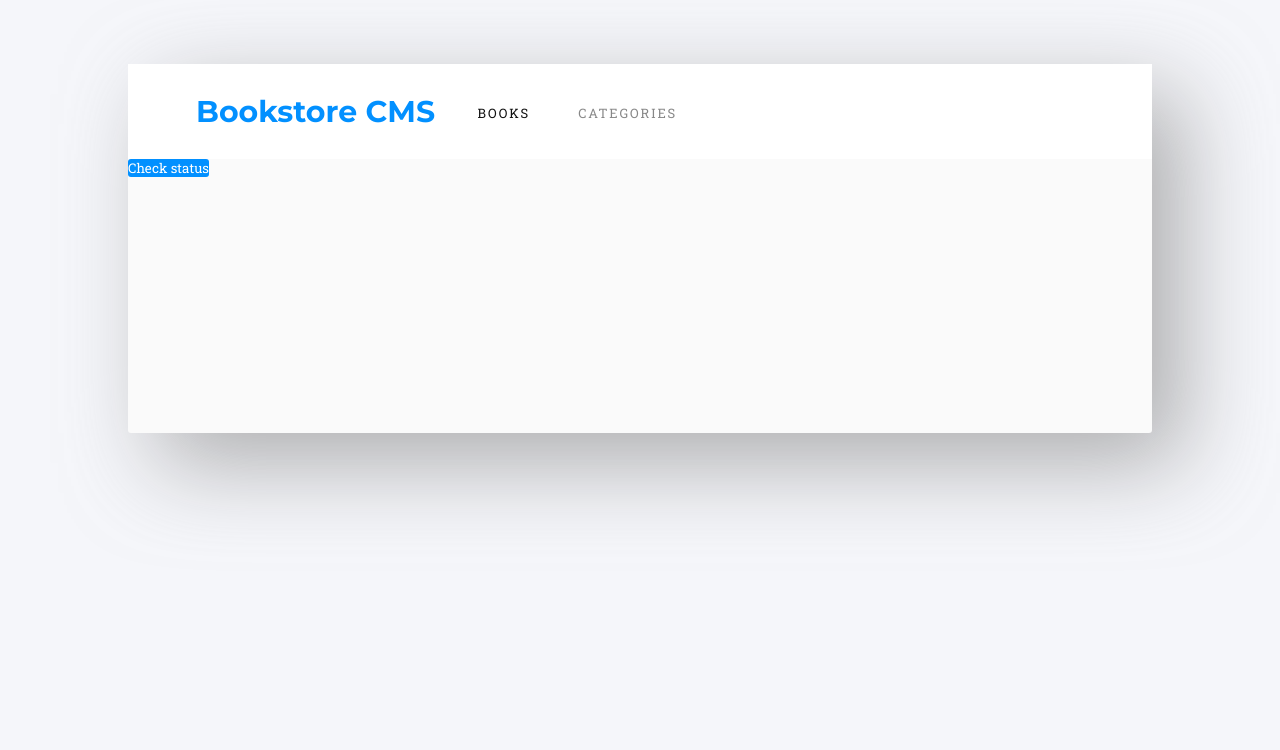
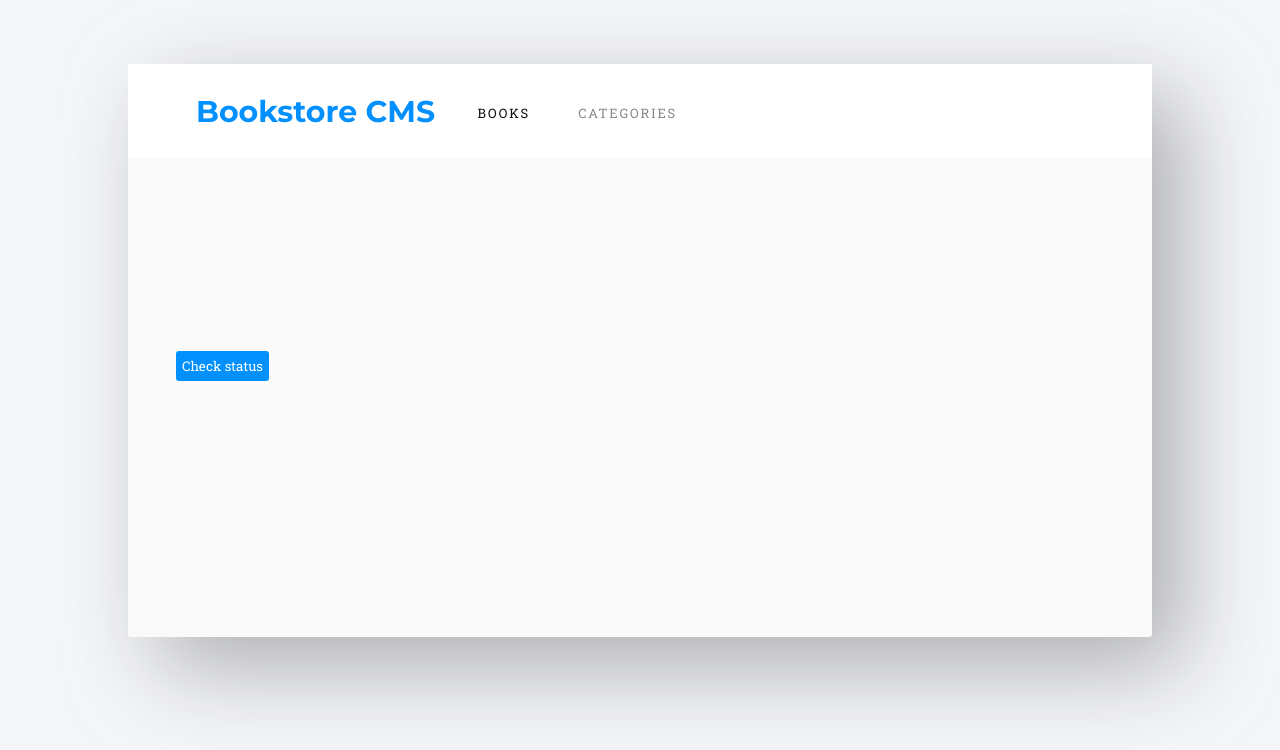
Before and after one commit to NATASHA-ct/DigitalLibrary, a React (Create React App) app: page /Category in a window 1280 px wide. Shown: the top 750 px of the page. Built offline with nearby package versions, Linux system fonts and the light colour scheme.

Commit message:
Modify checkstaus button in categories page

```diff
--- a/src/components/Category.js
+++ b/src/components/Category.js
@@ -1,14 +1,18 @@
-import { useDispatch } from 'react-redux';
+import { shallowEqual, useDispatch, useSelector } from 'react-redux';
 import { checkStatus } from '../redux/Categories/categories';
 
 const Category = () => {
   const dispatch = useDispatch();
+  const categories = useSelector((state) => state.categories, shallowEqual);
   const checkHandler = () => {
     dispatch(checkStatus());
+    const h2 = document.querySelector('.catHeader');
+    h2.innerHTML = categories;
   };
   return (
     <div>
-      <button type="button" onClick={checkHandler}>
+      <h2 className="catHeader"> </h2>
+      <button className="statusBtn" type="button" onClick={checkHandler}>
         Check status
       </button>
     </div>
--- a/src/index.css
+++ b/src/index.css
@@ -171,3 +171,17 @@ button {
   font-size: 0.813rem;
   font-weight: bold;
 }
+
+/* category page */
+.statusBtn{
+  padding: 6px;
+  margin-left: 3rem;
+  margin-top: 6rem;
+}
+
+.catHeader{
+  color: var(--textgrey);
+  margin-left: 3rem;
+  margin-top: 6rem;
+  font-weight: 300;
+}
--- a/src/redux/Categories/categories.js
+++ b/src/redux/Categories/categories.js
@@ -3,7 +3,7 @@ const CHECK = 'bookStore/categories/CHECK';
 export const categoriesReducer = (state = [], action = {}) => {
   switch (action.type) {
     case CHECK:
-      return 'under construction';
+      return 'Under Construction';
     default:
       return state;
   }
```
